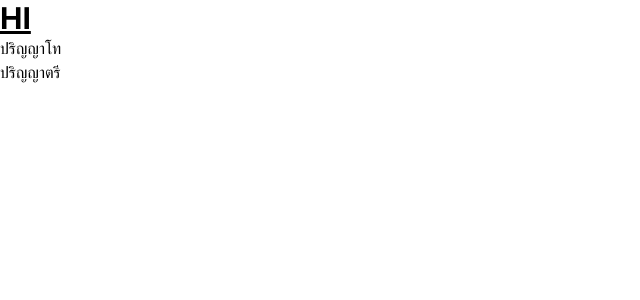
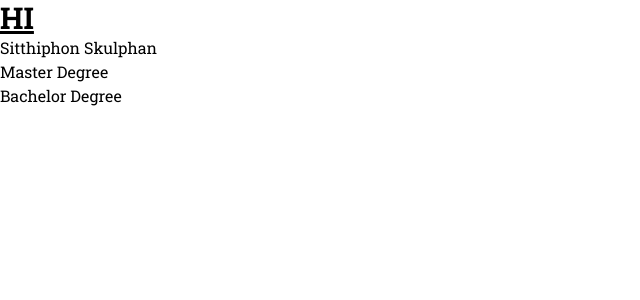
Before and after one commit to micro927/sitthiphon-skulphan-resume, a Next.js app: page /try in a window 1280 px wide. Shown: the top 300 px of the page, without its empty margins (0-640 px from the left). Built offline with nearby package versions, Linux system fonts and the light colour scheme.

Commit message:
trying: tailwind

```diff
--- a/pages/_app.js
+++ b/pages/_app.js
@@ -1,8 +1,8 @@
 import '../styles/globals.css'
 
-import { Inter } from '@next/font/google'
+import { Roboto_Slab } from '@next/font/google'
 
-const inter = Inter()
+const inter = Roboto_Slab({ subsets: ['latin', 'thai'] })
 
 function MyApp({ Component, pageProps }) {
   return (
--- a/pages/try.js
+++ b/pages/try.js
@@ -1,13 +1,15 @@
 import fsPromises from 'fs/promises';
 import path from 'path'
-import { useState, useEffect } from 'react';
+// import { useState, useEffect } from 'react';
 
 export default function Try({ information }) {
-  const myData = information.education
+  const { personalInformation, profile, education, work, skill } = information
+  const fullName = `${personalInformation.name} ${personalInformation.surname}`
   return (
     <>
       <h1 className='text-3xl font-bold underline'>HI</h1>
-      {myData.map(a => <p key={a.level}>{a.levelTitleTH}</p>)}
+      <h1 className=''>{fullName}</h1>
+      {education.map(a => <p key={a.level}>{a.levelTitle}</p>)}
     </>
   )
 }
--- a/styles/globals.css
+++ b/styles/globals.css
@@ -6,8 +6,8 @@ html,
 body {
   padding: 0;
   margin: 0;
-  font-family: -apple-system, BlinkMacSystemFont, Segoe UI, Roboto, Oxygen,
-    Ubuntu, Cantarell, Fira Sans, Droid Sans, Helvetica Neue, sans-serif;
+  /* font-family: -apple-system, BlinkMacSystemFont, Segoe UI, Roboto, Oxygen,
+    Ubuntu, Cantarell, Fira Sans, Droid Sans, Helvetica Neue, sans-serif; */
 }
 
 a {
```
